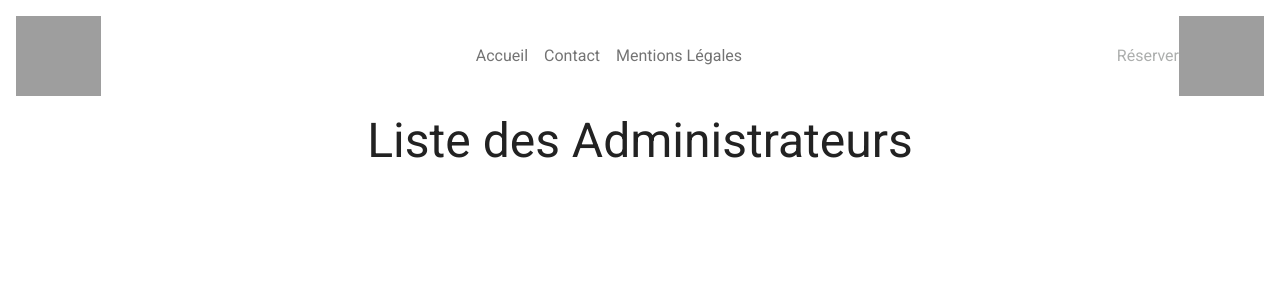
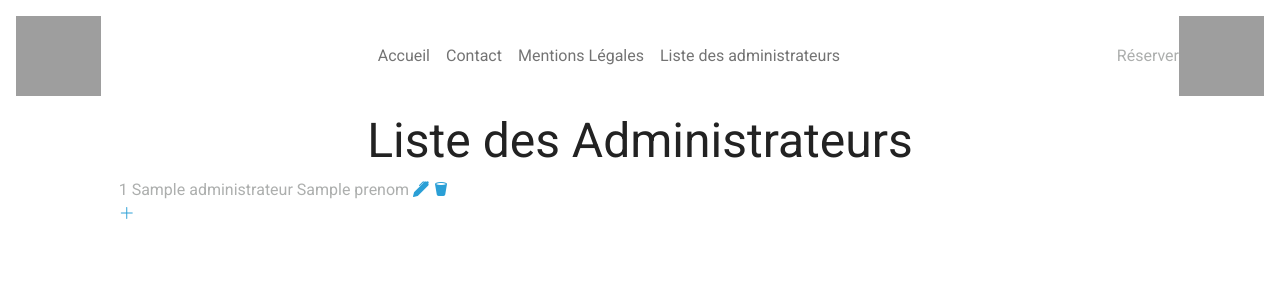
Before and after one commit to mevyona/NeptuneHostel, a PHP site: template templates/defaultController/administrateurs.html.twig in a window 1280 px wide. Shown: the top 300 px of the page. Run offline with PHP 8.4, Linux system fonts and the light colour scheme; the template is opened without the code that fills it: most values are stand-ins (such as "Sample title", 1, 10 or a date in 2020); some libraries are stand-ins or nearby versions; grey boxes are pictures that could not be loaded.

Commit message:
Administrateurs

```diff
--- a/src/Entity/Administrateur.php
+++ b/src/Entity/Administrateur.php
@@ -3,7 +3,7 @@ declare(strict_types = 1);
 namespace MyApp\Entity;
 
 class Administrateur{
-    private ?int $id_admin_admin = null;
+    private ?int $id_admin = null;
     private string $nom_admin;
     private string $prenom_admin;
     public function __construct(?int $id_admin, string $nom_admin, string $prenom_admin ){
--- a/src/Model/AdministrateurModel.php
+++ b/src/Model/AdministrateurModel.php
@@ -2,8 +2,8 @@
 declare (strict_types = 1);
 namespace MyApp\Model;
 
-use MyApp\Administrateur;
 use PDO;
+use MyApp\Entity\Administrateur;
 
 class AdministrateurModel
 {
--- a/src/Routing/Router.php
+++ b/src/Routing/Router.php
@@ -27,6 +27,7 @@ class Router
             'home' => [DefaultController::class, 'home'],
             'contact' => [DefaultController::class, 'contact'],
             'legals' => [DefaultController::class, 'legals'],
+            'administrateurs' => [DefaultController::class, 'administrateurs'],
             '404' => [DefaultController::class, 'error404'],
             '500' => [DefaultController::class, 'error500']
         ];
--- a/src/Service/DependencyContainer.php
+++ b/src/Service/DependencyContainer.php
@@ -2,6 +2,8 @@
 namespace MyApp\Service;
 
 use PDO;
+
+use MyApp\Model\AdministrateurModel;
 
 class DependencyContainer
 {
@@ -25,6 +27,9 @@ class DependencyContainer
         switch ($key) {
             case 'PDO':
                 return $this->createPDOInstance();
+            case 'AdministrateurModel' :
+                $pdo = $this->get('PDO');
+                return new AdministrateurModel($pdo);
             default:
                 throw new \Exception("No service found for key: " . $key);
         }
--- a/templates/base.html.twig
+++ b/templates/base.html.twig
@@ -31,6 +31,9 @@
             <li class="nav-item">
 			  <a class="nav-link" href="index.php?page=legals">Mentions Légales</a>
             </li>
+			<li class="nav-item">
+			  <a class="nav-link" href="index.php?page=administrateurs">Liste des administrateurs</a>
+            </li>
               </ul>
             </li>
           </ul>
--- a/templates/defaultController/administrateurs.html.twig
+++ b/templates/defaultController/administrateurs.html.twig
@@ -7,8 +7,14 @@
 		<div class="row justify-content-center">
 			<div class="col-12 col-md-10">
 				 <h2 class="text-center text-light">Liste des Administrateurs</h2>
-
-
+				 {% for administrateur in administrateurs %}
+					{{administrateur.id}}
+					{{administrateur.nom}}
+					{{administrateur.prenom}}
+					<a href="index.php?page=updateAdministrateur&id={{administrateur.id}}"><i class="bi bi-pen-fill"></i></a>
+					<a href="index.php?page=deleteAdministrateur&id={{administrateur.id}}"><i class="bi bi-trash2-fill"></i></a><br/>
+				{% endfor %}
+				<a href="index.php?page=addAdministrateur&id={{administrateur.id}}"><i class="bi bi-plus-lg"></i></a><br/>
 			</div>
 		</div>
 	</div>
```
Also changed, not shown: src/Controller/DefaultController.php (+12 -0 lines).
